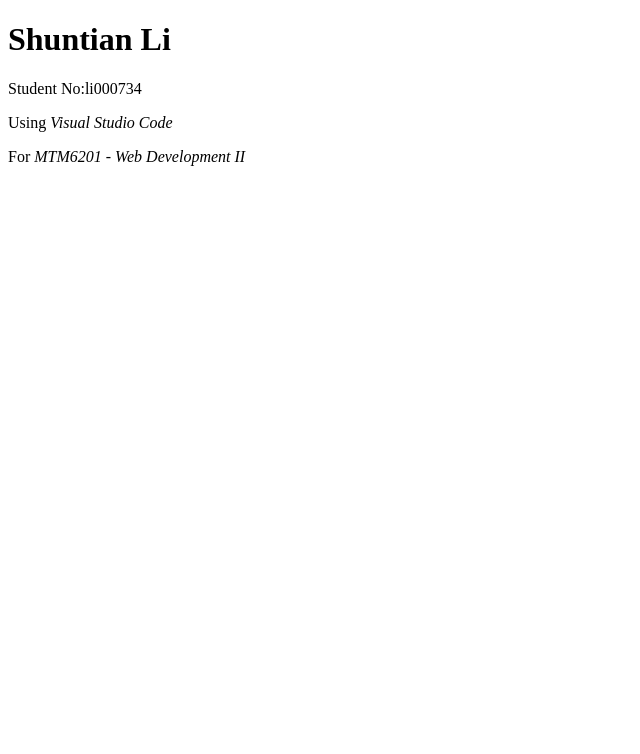
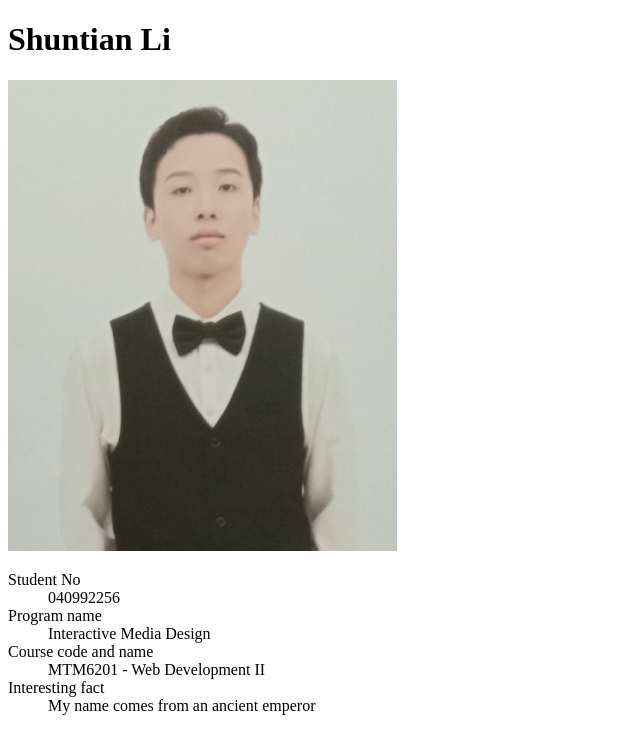
Before and after one commit to li000734/mtm6201-020-week1, a plain HTML site: page index.html in a window 1280 px wide. Shown: the whole page, without its empty margins (0-640 px from the left). Drawn offline with Linux system fonts and the light colour scheme.

Commit message:
add photo

```diff
--- a/index.html
+++ b/index.html
@@ -13,18 +13,17 @@
     </header>
 
     <main>
-        <p>
-            Student No:li000734
-        </p>
-        <p>
-            Using <em>Visual Studio Code</em>
-        </p>
-        <p>
-            For <cite>MTM6201 - Web Development II</cite>
-        </p>
-        <p>
-
-        </p>
+        <img src="./images/photo.png" alt="photo">
+        <!-- use description list syntax -->
+        <dl>
+            <dt>Student No</dt>
+            <dd>040992256</dd>
+            <dt>Program name</dt>
+            <dd>Interactive Media Design</dd>
+            <dt>Course code and name</dt>
+            <dd>MTM6201 - Web Development II</dd>
+            <dt>Interesting fact</dt>
+            <dd>My name comes from an ancient emperor</dd>
     </main>
 </body>
 
```
Also changed, not shown: images/photo.png (added).
